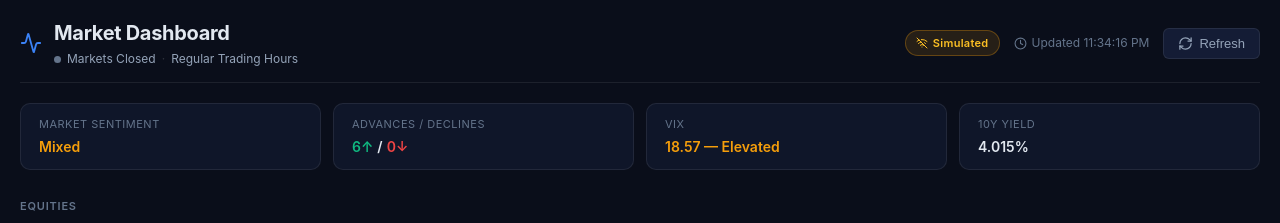
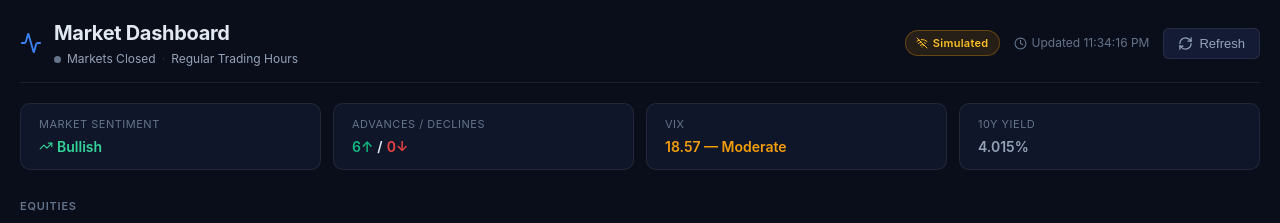
Before and after one commit to jctrott68/market-dashboard, a React (Vite) app: page / in a window 1280 px wide. Shown: the top 223 px of the page. Built offline with nearby package versions, Linux system fonts and the light colour scheme; no server answers.

Commit message:
Smarter market sentiment using equity momentum, breadth, VIX, and yield direction

```diff
--- a/src/components/MarketSummary.jsx
+++ b/src/components/MarketSummary.jsx
@@ -1,5 +1,52 @@
 import { INDEXES } from "../data/marketData";
 import { TrendingUp, TrendingDown } from "lucide-react";
+
+function calcSentiment(avgChange, advances, total, vixPrice, yieldChange) {
+  let score = 0;
+
+  // Equity momentum (weight: 2)
+  if (avgChange > 0.5)       score += 2;
+  else if (avgChange > 0.1)  score += 1;
+  else if (avgChange < -0.5) score -= 2;
+  else if (avgChange < -0.1) score -= 1;
+
+  // Breadth — how many equity indexes are advancing
+  const breadth = total > 0 ? advances / total : 0.5;
+  if (breadth >= 0.75)      score += 1;
+  else if (breadth <= 0.25) score -= 1;
+
+  // VIX — fear gauge
+  if (vixPrice != null) {
+    if (vixPrice < 15)       score += 1;
+    else if (vixPrice > 25)  score -= 2;
+    else if (vixPrice > 20)  score -= 1;
+  }
+
+  // 10Y yield direction — rising yields pressure equities
+  if (yieldChange != null) {
+    if (yieldChange > 0.05)       score -= 1;
+    else if (yieldChange < -0.05) score += 1;
+  }
+
+  // Primary label
+  let label, color, icon;
+  if (score >= 3)       { label = "Risk-On";   color = "#10b981"; icon = <TrendingUp size={14} />; }
+  else if (score >= 1)  { label = "Bullish";   color = "#34d399"; icon = <TrendingUp size={14} />; }
+  else if (score === 0) { label = "Mixed";     color = "#f59e0b"; icon = null; }
+  else if (score >= -2) { label = "Cautious";  color = "#f97316"; icon = <TrendingDown size={14} />; }
+  else                  { label = "Risk-Off";  color = "#ef4444"; icon = <TrendingDown size={14} />; }
+
+  // Qualifiers
+  const qualifiers = [];
+  if (vixPrice != null && vixPrice > 25)         qualifiers.push("High Fear");
+  else if (vixPrice != null && vixPrice > 20)    qualifiers.push("Elevated Vol");
+  if (yieldChange != null && yieldChange > 0.05) qualifiers.push("Rising Yields");
+  if (breadth <= 0.25 && total > 0)              qualifiers.push("Narrow Breadth");
+
+  const display = qualifiers.length > 0 ? `${label} · ${qualifiers.join(" · ")}` : label;
+
+  return { label: display, color, icon, score };
+}
 
 export default function MarketSummary({ quotes }) {
   const equityIndexes = INDEXES.filter((i) => i.category === "equity");
@@ -8,15 +55,27 @@ export default function MarketSummary({ quotes }) {
   const vix = quotes["^VIX"];
   const tnx = quotes["^TNX"];
 
-  const vixLevel = !vix ? null
-    : vix.price > 25 ? { label: "High Fear", color: "#ef4444" }
-    : vix.price > 18 ? { label: "Elevated", color: "#f59e0b" }
-    : { label: "Low Volatility", color: "#10b981" };
+  const avgChange = equityIndexes.reduce((sum, i) => sum + (quotes[i.symbol]?.changePct ?? 0), 0) / equityIndexes.length;
+  const yieldChange = tnx?.price != null && tnx?.prevClose != null ? tnx.price - tnx.prevClose : null;
 
-  const avgChange = equityIndexes.reduce((sum, i) => sum + (quotes[i.symbol]?.changePct ?? 0), 0) / equityIndexes.length;
-  const sentiment = avgChange > 0.5 ? { label: "Risk-On", color: "#10b981", icon: <TrendingUp size={14} /> }
-    : avgChange < -0.5 ? { label: "Risk-Off", color: "#ef4444", icon: <TrendingDown size={14} /> }
-    : { label: "Mixed", color: "#f59e0b", icon: null };
+  const sentiment = calcSentiment(avgChange, advances, equityIndexes.length, vix?.price ?? null, yieldChange);
+
+  const vixColor = !vix ? "#94a3b8"
+    : vix.price > 25 ? "#ef4444"
+    : vix.price > 20 ? "#f97316"
+    : vix.price > 15 ? "#f59e0b"
+    : "#10b981";
+
+  const vixLabel = !vix ? "—"
+    : vix.price > 25 ? `${vix.price.toFixed(2)} — High Fear`
+    : vix.price > 20 ? `${vix.price.toFixed(2)} — Elevated`
+    : vix.price > 15 ? `${vix.price.toFixed(2)} — Moderate`
+    : `${vix.price.toFixed(2)} — Calm`;
+
+  const yieldDisplay = tnx
+    ? `${tnx.price.toFixed(3)}% ${yieldChange != null ? (yieldChange >= 0 ? `▲${yieldChange.toFixed(3)}` : `▼${Math.abs(yieldChange).toFixed(3)}`) : ""}`
+    : "—";
+  const yieldColor = yieldChange == null ? "#94a3b8" : yieldChange > 0.05 ? "#ef4444" : yieldChange < -0.05 ? "#10b981" : "#94a3b8";
 
   return (
     <div className="market-summary">
@@ -36,13 +95,11 @@ export default function MarketSummary({ quotes }) {
       </div>
       <div className="summary-pill">
         <span className="summary-label">VIX</span>
-        <span className="summary-value" style={{ color: vixLevel?.color ?? "#94a3b8" }}>
-          {vix ? `${vix.price.toFixed(2)} — ${vixLevel?.label}` : "—"}
-        </span>
+        <span className="summary-value" style={{ color: vixColor }}>{vixLabel}</span>
       </div>
       <div className="summary-pill">
         <span className="summary-label">10Y Yield</span>
-        <span className="summary-value">{tnx ? `${tnx.price.toFixed(3)}%` : "—"}</span>
+        <span className="summary-value" style={{ color: yieldColor }}>{yieldDisplay}</span>
       </div>
     </div>
   );
```
